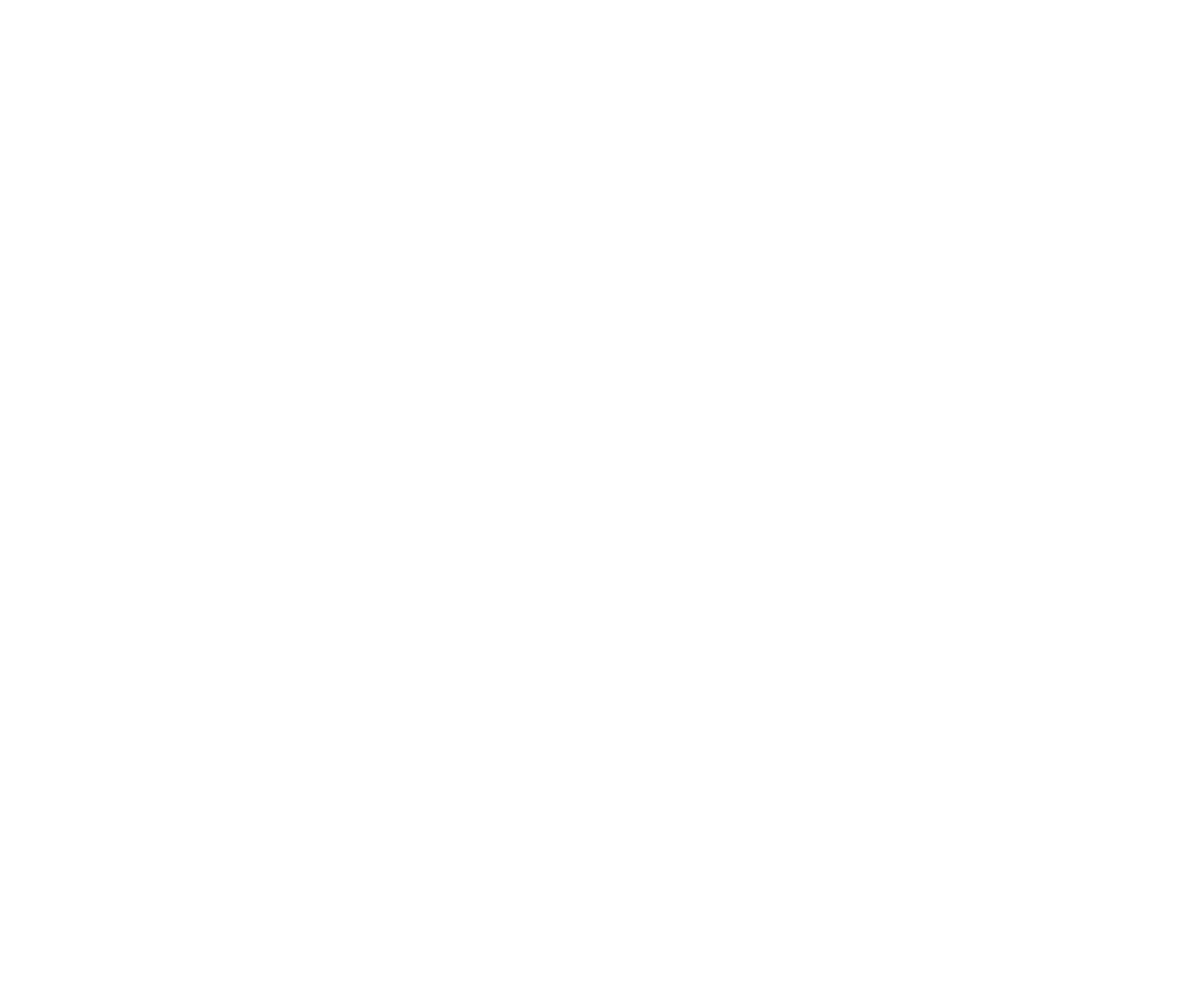
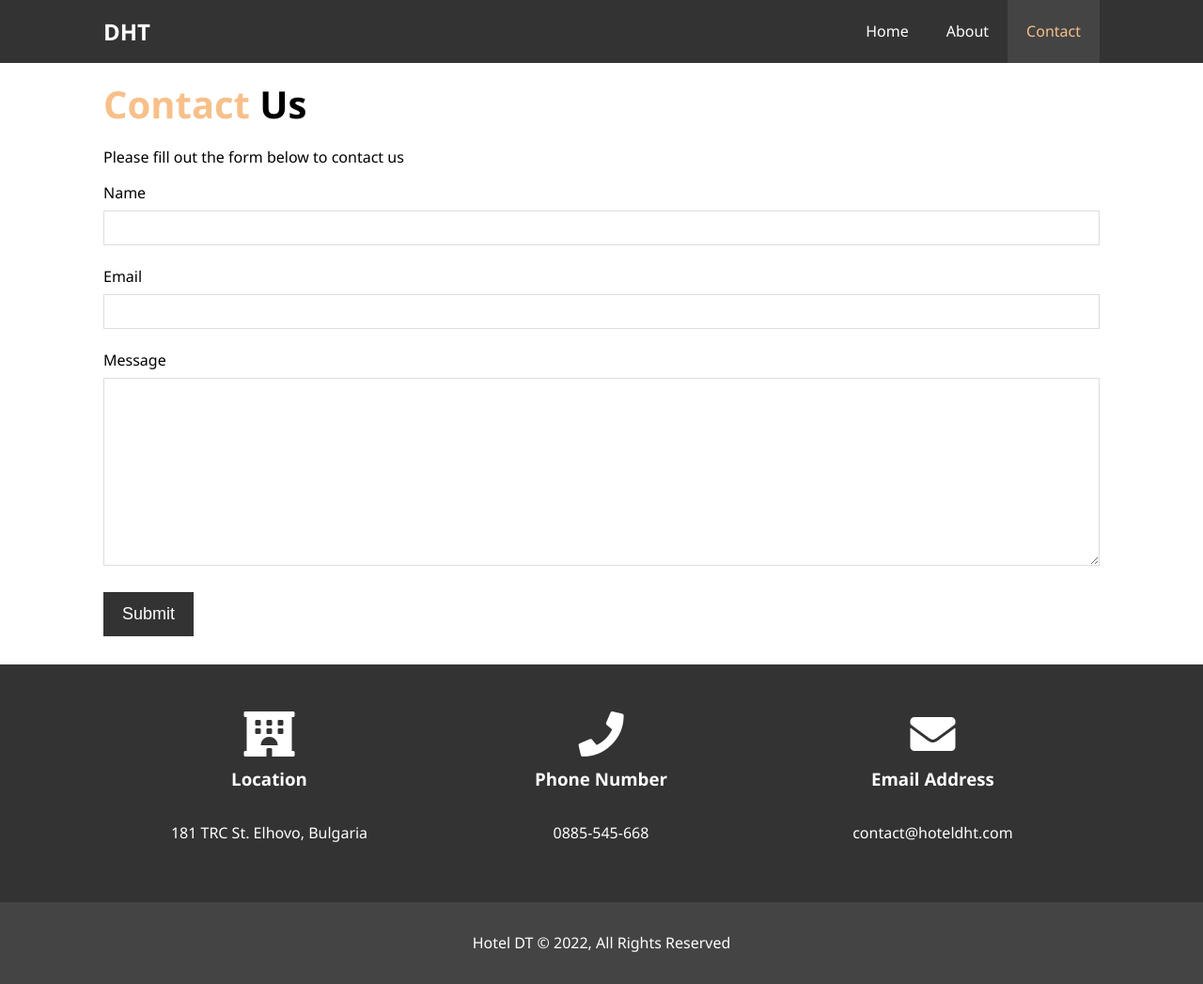
Before and after one commit to gnenov89/DHTInnDemo, a plain HTML site: page contact.html in a window 1280 px wide. Shown: the whole page at 94% size. Before the commit the page ends 800 px from the top, so only its background shows below. Drawn offline with Linux system fonts and the light colour scheme.

Commit message:
Contact page done

```diff
--- a/contact.html
+++ b/contact.html
@@ -0,0 +1,79 @@
+<!DOCTYPE html>
+<html lang="en">
+<head>
+  <meta charset="UTF-8">
+  <meta http-equiv="X-UA-Compatible" content="IE=edge">
+  <meta name="viewport" content="width=device-width, initial-scale=1.0">
+  <meta name="description" content="Welcome to our extraordinary Hotel">
+  <meta name="keywords" content="hotel, Elhovo, Bulgaria">
+  <link rel="stylesheet" href="https://pro.fontawesome.com/releases/v5.10.0/css/all.css" integrity="sha384-AYmEC3Yw5cVb3ZcuHtOA93w35dYTsvhLPVnYs9eStHfGJvOvKxVfELGroGkvsg+p" crossorigin="anonymous"/>
+  <link rel="stylesheet" href="css/style.css">
+  <title>Hotel DHT | About</title>
+</head>
+<body>
+  <!-- Navbar start -->
+  <header>
+    <nav id="navbar">
+      <div class="container">
+      <h1 class="logo">DHT <a href="index.html"></a></h1>
+      <ul>
+        <li><a href="index.html">Home</a></li>
+        <li><a href="about.html">About</a></li>
+        <li><a  class="current" href="contact.html">Contact</a></li>
+      </ul>
+    </div>
+    </nav>
+  </header>
+
+  <section id="contact-form" class="py-3">
+    <div class="container">
+      <h1 class="l-heading"><span class="text-primary">Contact</span> Us</h1>
+      <p>Please fill out the form below to contact us</p>
+      <form action="process.php">
+        <div class="form-group">
+          <label for="name">Name</label>
+          <input type="text" name="name" id="name">
+        </div>
+        <div class="form-group">
+          <label for="email">Email</label>
+          <input type="email" name="email" id="email">
+        </div>
+        <div class="form-group">
+          <label for="message">Message</label>
+          <textarea  name="message" id="message"></textarea>
+        </div>
+        <button type="submit" class="btn">Submit</button>
+      </form>
+    </div>
+  </section>
+
+  <section id="contact-info" class="bg-dark">
+    <div class="container">
+      <div class="box">
+        <i class="fas fa-hotel fa-3x"></i>
+        <h3>Location</h3>
+        <p>181 TRC St. Elhovo, Bulgaria </p>
+      </div>
+      <div class="box">
+        <i class="fas fa-phone fa-3x"></i>
+        <h3>Phone Number</h3>
+        <p>0885-545-668</p>
+      </div>
+      <div class="box">
+        <i class="fas fa-envelope fa-3x"></i>
+        <h3>Email Address</h3>
+        <p>contact@hoteldht.com</p>
+      </div>
+    </div>
+  </section>
+
+
+
+<!-- Footer -->
+<footer id="main-footer">
+  <p>Hotel DT &copy 2022, All Rights Reserved</p>
+
+</footer>
+
+</body>
+</html>
--- a/css/style.css
+++ b/css/style.css
@@ -237,3 +237,28 @@ p {
   border-radius: 5px;
   opacity: 0.9;
 }
+
+/* Contact Form */
+#contact-form .form-group {
+  margin-bottom: 20px;
+}
+
+#contact-form label {
+  display: block;
+  margin-bottom: 5px;
+}
+
+#contact-form input,
+#contact-form textarea {
+  width: 100%;
+  padding: 10px;
+  border: 1px #ddd solid;
+}
+#contact-form textarea {
+  height: 200px;
+}
+#contact-form input:focus,
+#contact-form textarea:focus {
+  outline: none;
+  border-color: #f7c08a;
+}
```
